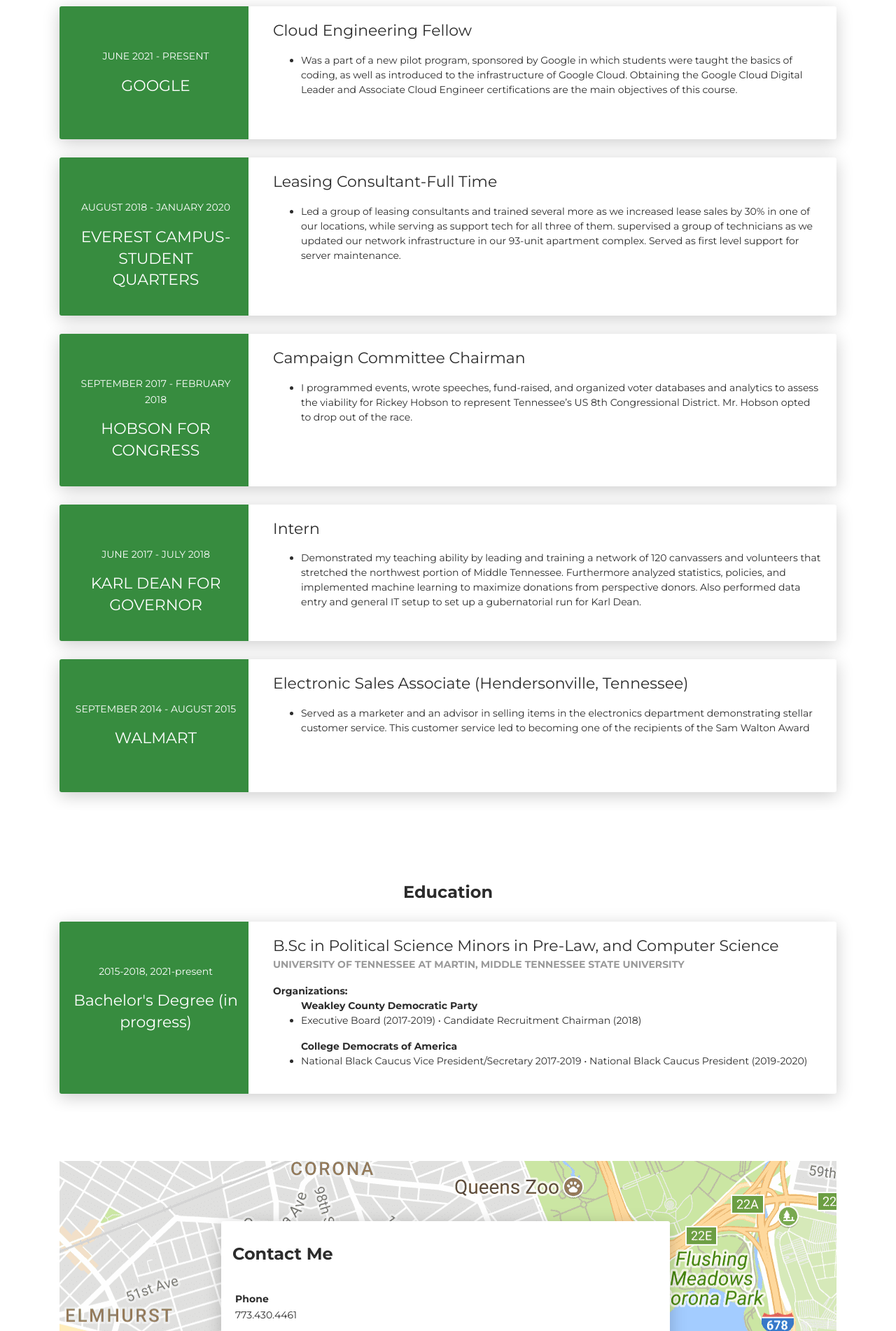
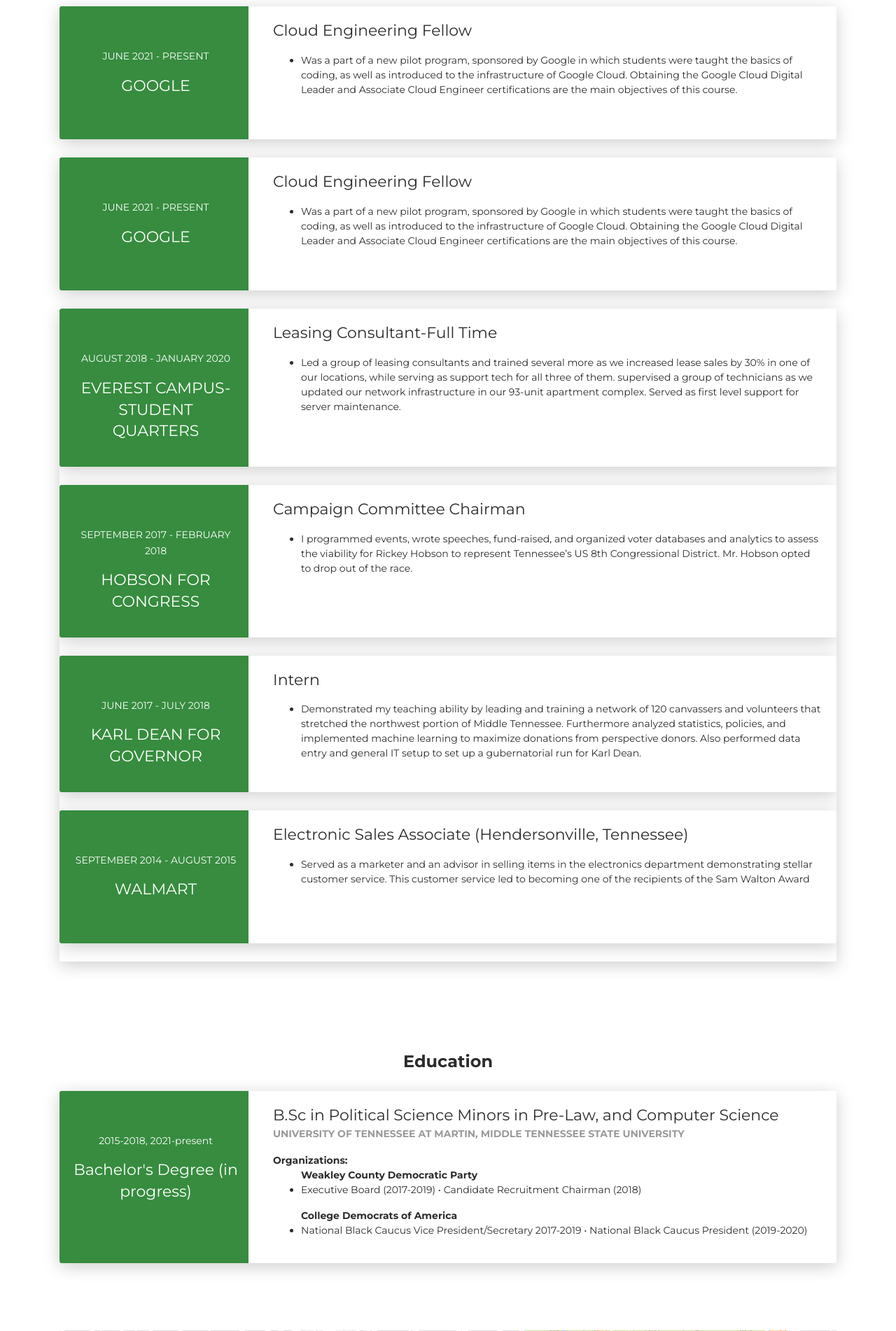
Before and after one commit to Juliodacloudlord/Portfolio-JHR, a Flask app: page / in a window 1280 px wide. Shown: the part 1494-3396 px from the top of the page at 70% size. Run offline with Flask 2, Linux system fonts and the light colour scheme; some libraries are stand-ins or nearby versions.

Commit message:
Update index.html

```diff
--- a/templates/index.html
+++ b/templates/index.html
@@ -167,7 +167,28 @@
         </div>
       </div>
     </div>
+  <div class="card">
+      <div class="row">
+        <div class="col-md-3 bg-primary" data-aos="fade-right" data-aos-offset="50" data-aos-duration="500">
+          <div class="card-body cc-experience-header">
+            <p>June 2021 - Present</p>
+            <div class="h5">Google</div>
+          </div>
+        </div>
+        <div class="col-md-9" data-aos="fade-left" data-aos-offset="50" data-aos-duration="500">
+          <div class="card-body">
+            <div class="h5">Cloud Engineering Fellow</div>
+            <p>
+              <ul>
+                <li>Was a part of a new pilot program, sponsored by Google in which students were taught the basics of coding, as well as introduced to the infrastructure of Google Cloud. Obtaining the Google Cloud Digital Leader and Associate Cloud Engineer certifications are the main objectives of this course.
+              </ul>
+              </p>
+          </div>
+        </div>
+      </div>
+    </div>
     <div class="card">
+  <div class="card">
       <div class="row">
         <div class="col-md-3 bg-primary" data-aos="fade-right" data-aos-offset="50" data-aos-duration="500">
           <div class="card-body cc-experience-header">
```
